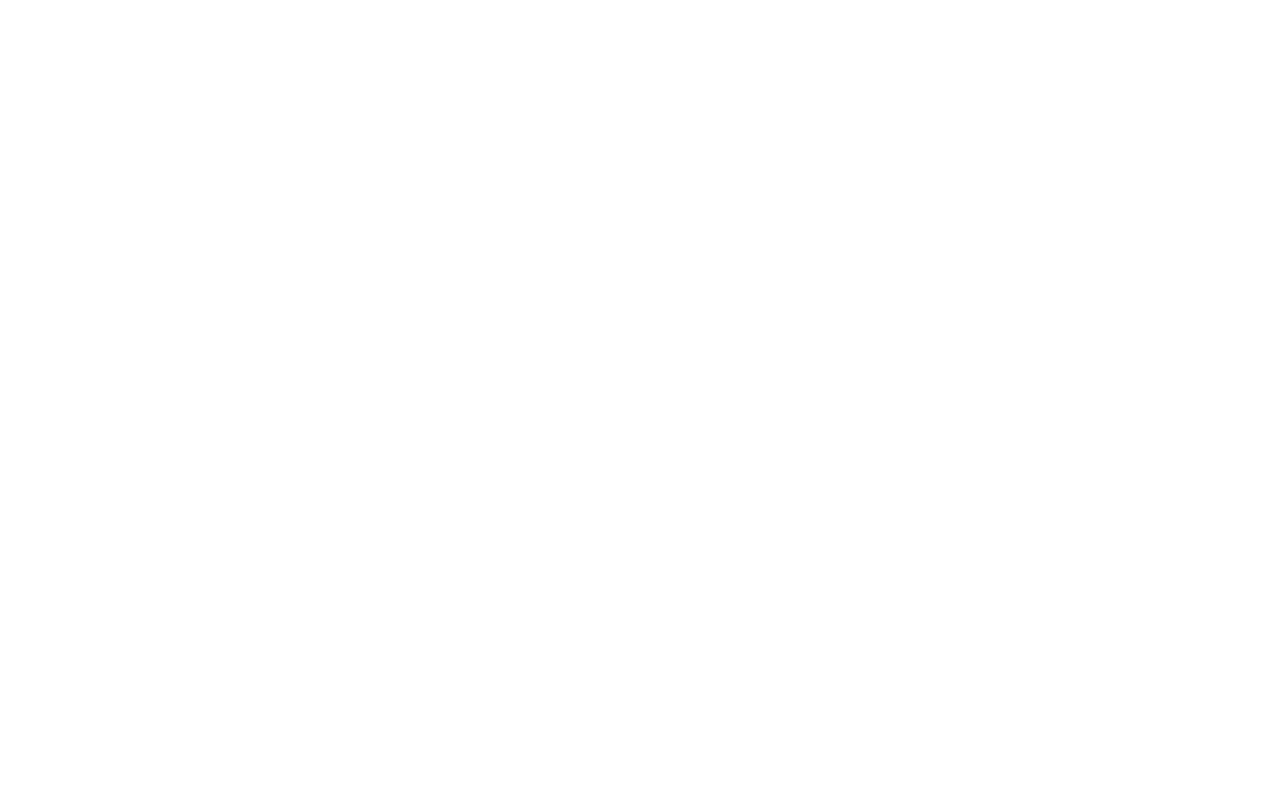
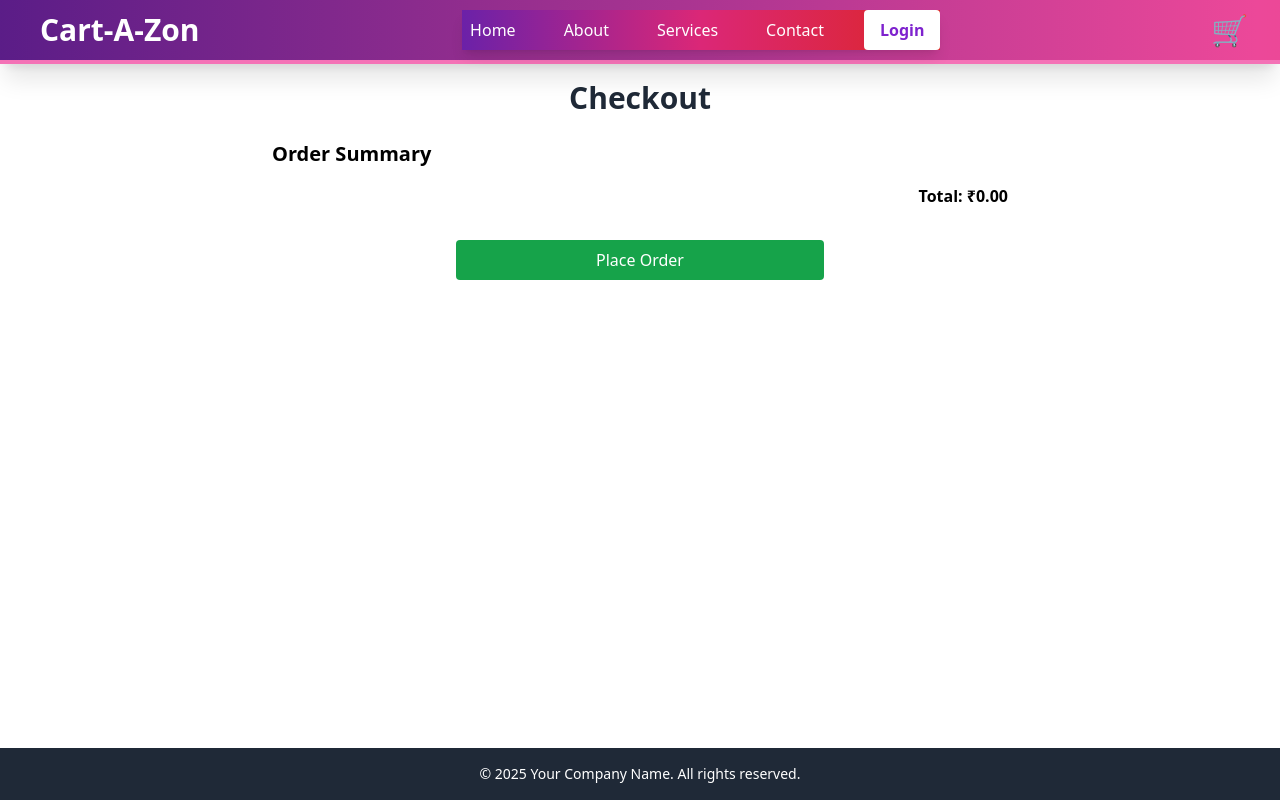
Before and after one commit to Gaurav9762/Gaurav-s-cart, a React (Vite) app in the folder client/: page /checkout in a window 1280 px wide. Before the commit this address had no page. Built offline with nearby package versions, Linux system fonts and the light colour scheme.

Commit message:
checkout page

```diff
--- a/client/src/components/NavBar.jsx
+++ b/client/src/components/NavBar.jsx
@@ -64,7 +64,7 @@
           {["Home", "About", "Services", "Contact"].map((item) => (
             <li key={item}>
               <a
-                href="#"
+                href="/products"
                 className="block px-2 py-1 text-white hover:text-pink-300 hover:underline transition font-medium"
               >
                 {item}
--- a/client/src/context/CartContext.jsx
+++ b/client/src/context/CartContext.jsx
@@ -13,6 +13,7 @@
   }, [cartItems]);
 
   const addToCart = (product) => {
+    // console.log("Adding to cart:", product);
     const isInCart = cartItems.find((item) => item.id === product.id);
     if (isInCart) {
       alert("Item already in cart");
--- a/client/src/main.jsx
+++ b/client/src/main.jsx
@@ -12,6 +12,7 @@
 import { CartProvider } from "./context/CartContext";
 import "./index.css";
 import Cart from "./pages/Cart";
+import Checkout from "./pages/Checkout";
 
 ReactDOM.createRoot(document.getElementById("root")).render(
   <CartProvider>
@@ -75,6 +76,14 @@
             </Layout>
           }
         />
+        <Route
+          path="/checkout"
+          element={
+            <Layout>
+              <Checkout />
+            </Layout>
+          }
+        />
       </Routes>
     </Router>
   </CartProvider>
--- a/client/src/pages/Cart.jsx
+++ b/client/src/pages/Cart.jsx
@@ -1,16 +1,17 @@
 import React from "react";
 import { useCart } from "../context/CartContext";
-import { Link } from "react-router-dom";
+import { Link, useNavigate } from "react-router-dom";
 
 const Cart = () => {
   const { cartItems, removeFromCart, updateQuantity, getTotalPrice } =
     useCart();
-
+  const navigate = useNavigate();
   return (
     <div className="pt-20 px-4 max-w-full sm:max-w-xl md:max-w-3xl mx-auto">
       <h2 className="text-3xl font-bold mb-6 items-center text-center text-gray-800">
         Shopping Cart
       </h2>
+      {console.log("cart items", cartItems)}
       {cartItems.length === 0 ? (
         <div className="text-gray-600 items-center pt-20 text-center text-xl ">
           Your cart is empty.{" "}
@@ -70,7 +71,12 @@
             <h3 className="text-xl font-semibold">
               Total: ₹{getTotalPrice().toFixed(2)}
             </h3>
-            <button className="mt-4 bg-green-600 text-white px-6 py-2 rounded hover:bg-green-500">
+            <button
+              className="mt-4 bg-green-600 text-white px-6 py-2 rounded hover:bg-green-500"
+              onClick={() => {
+                navigate("/checkout");
+              }}
+            >
               Checkout
             </button>
           </div>
--- /dev/null
+++ b/client/src/pages/Checkout.jsx
@@ -0,0 +1,49 @@
+import React from "react";
+import { useCart } from "../context/CartContext";
+
+const Checkout = () => {
+  const { cartItems, getTotalPrice } = useCart();
+
+  return (
+    <div className="pt-20 px-4 max-w-full sm:max-w-xl md:max-w-3xl mx-auto">
+      <h2 className="text-3xl font-bold mb-6 text-center text-gray-800">
+        Checkout
+      </h2>
+
+      {/* Order Summary */}
+      <div className="mb-6">
+        <h3 className="text-xl font-semibold mb-2">Order Summary</h3>
+        {cartItems.map((item) => (
+          <div
+            key={item.id}
+            className="flex justify-between border-b py-2 text-gray-700"
+          >
+            <div className="flex items-center gap-3">
+              <img
+                src={item.image} // Assuming `item.image` has the image URL
+                alt={item.name}
+                className="w-12 h-12 object-cover rounded"
+              />
+              <span>
+                {item.name} x {item.quantity}
+              </span>
+            </div>
+
+            <div>₹{(item.price * item.quantity).toFixed(2)}</div>
+          </div>
+        ))}
+        <div className="text-right font-bold mt-4">
+          Total: ₹{getTotalPrice().toFixed(2)}
+        </div>
+      </div>
+
+      <div className=" flex mt-8 justify-center items-center ">
+        <button className=" bg-green-600 w-1/2 text-white px-6 py-2 rounded hover:bg-green-500">
+          Place Order
+        </button>
+      </div>
+    </div>
+  );
+};
+
+export default Checkout;
```
